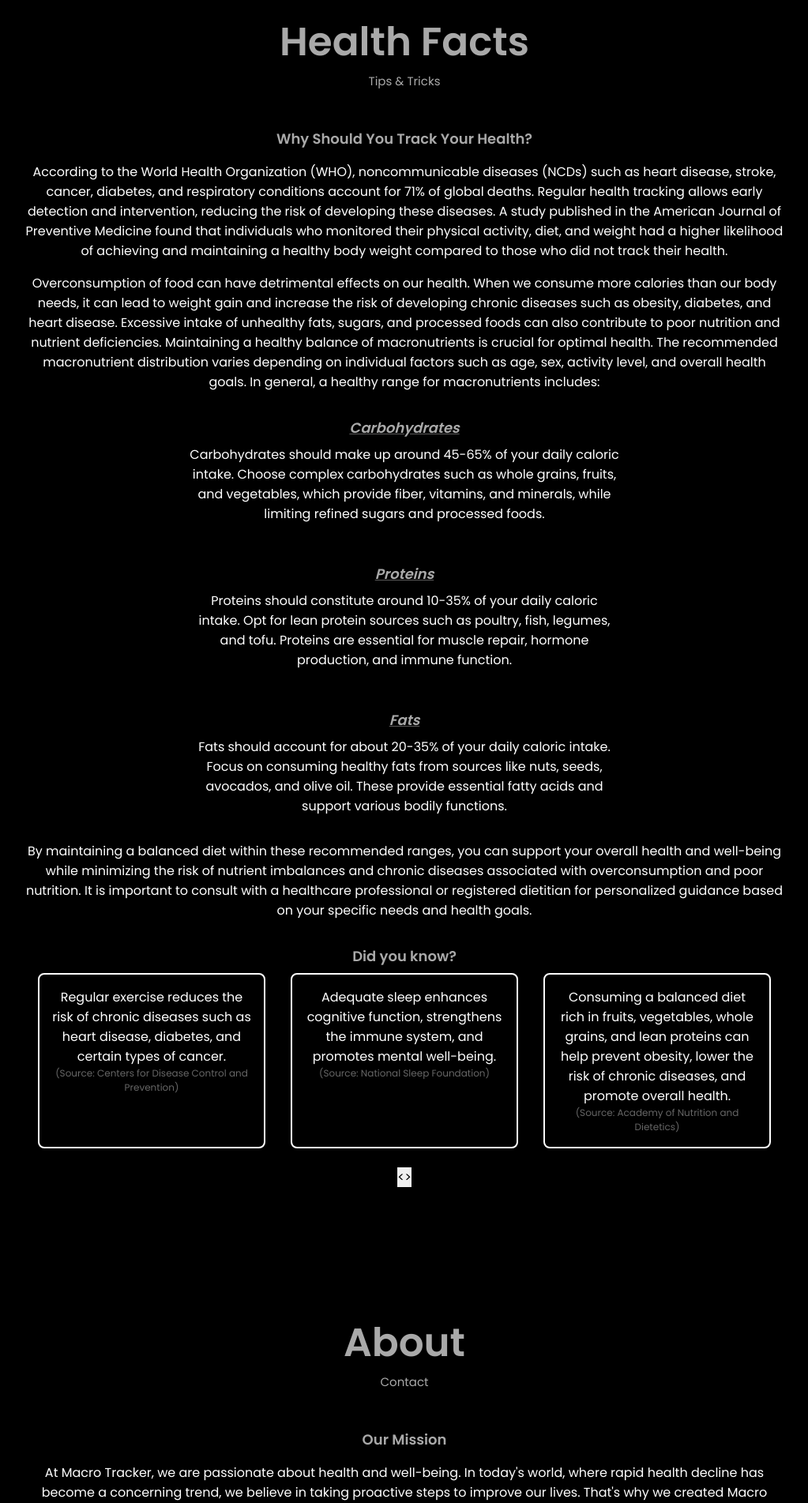
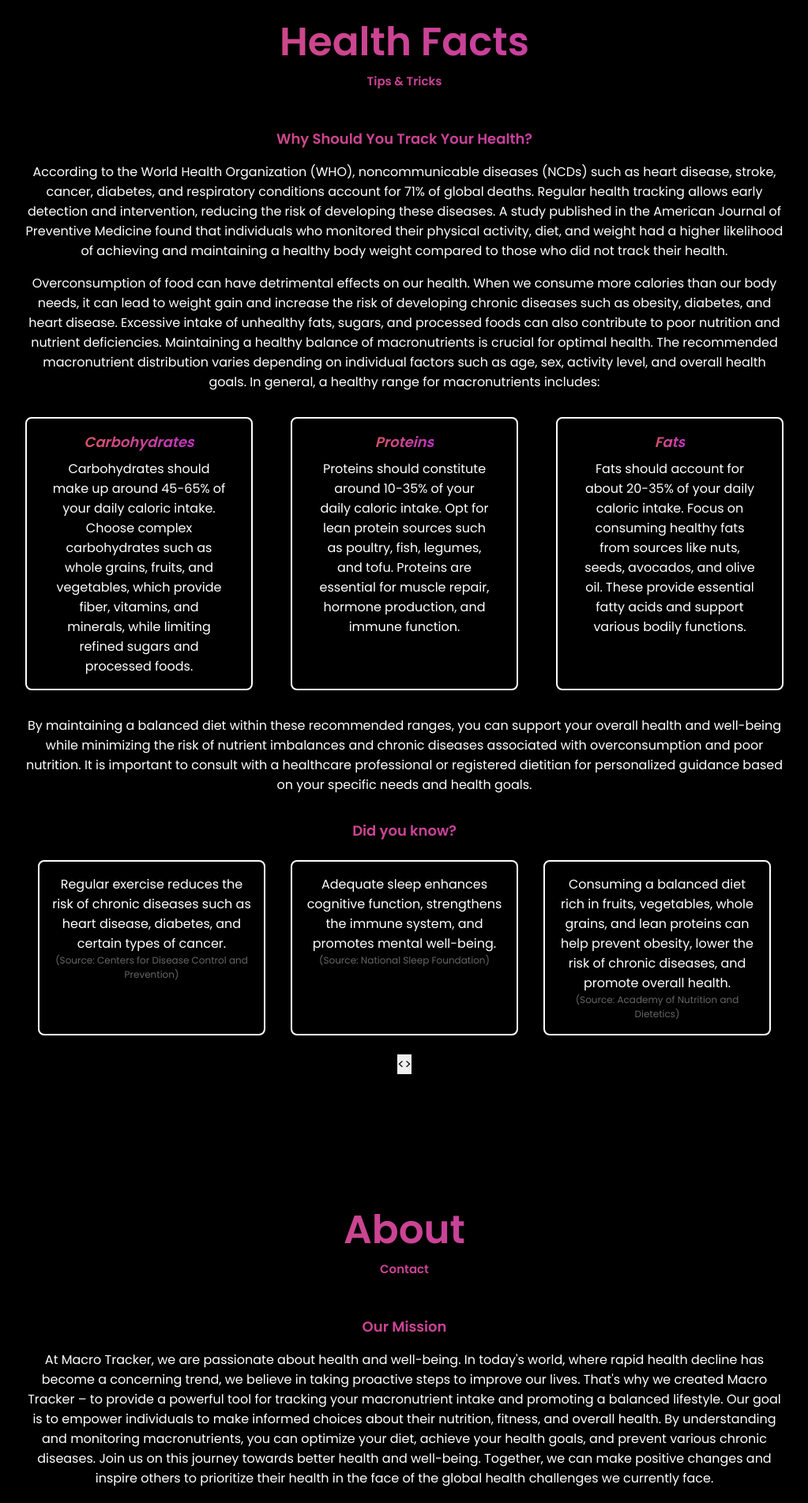
Before and after one commit to Tjrich336/MacroTracker, a React (Create React App) app in the folder website/: page / in a window 1280 px wide. Shown: the part 880-2783 px from the top of the page at 79% size, without its empty margins (128-1151 px from the left). Built offline with nearby package versions, Linux system fonts and the light colour scheme; no server answers.

Commit message:
Design consultation, phase 1: Responsiveness.

```diff
--- a/website/src/components/About/About.jsx
+++ b/website/src/components/About/About.jsx
@@ -42,7 +42,7 @@ function About() {
             By using this website, you acknowledge and accept this disclaimer. If you do not agree, please refrain from using our website.
           </p>
 
-          <h5 className="team">Meet The Team</h5>
+          <h5 className="team">Development Team</h5>
             <p className="team__content">Trevor Richardson</p>
             <p className="team__content">Orin Sparks</p>
             <p className="team__content">Brandon Hach</p>
--- a/website/src/components/About/about.css
+++ b/website/src/components/About/about.css
@@ -1,16 +1,23 @@
 .about__title {
     font-size: 50px;
     font-weight: bold;
-    color: darkgray;
     text-align: center;
     margin-top: 2rem;
+    background-image: linear-gradient(to right, rgb(213, 83, 104), rgb(192, 52, 192));
+    -webkit-background-clip: text;
+    background-clip: text;
+    color: transparent;
 }
 
 .about__subtitle {
     font-size: 15px;
-    color: darkgray;
+    font-weight: bold;
     text-align: center;
     display: block;
+    background-image: linear-gradient(to right, rgb(213, 83, 104), rgb(192, 52, 192));
+    -webkit-background-clip: text;
+    background-clip: text;
+    color: transparent;
 }
 
 .content__title {
@@ -18,6 +25,10 @@
     font-size: large;
     font-weight: bold;
     text-align: center;
+    background-image: linear-gradient(to right, rgb(213, 83, 104), rgb(192, 52, 192));
+    -webkit-background-clip: text;
+    background-clip: text;
+    color: transparent;
 }
 
 .content {
@@ -30,21 +41,21 @@
 
 .team {
     margin-top: 2rem;
-    font-size: large;
+    font-size: medium;
     font-weight: bold;
     text-align: center;
 }
 
 .team__content {
     margin-top: 1rem;
+    font-size: small;
     text-align: center;
     color: white;
-    text-decoration: underline;
 }
 
 .disclaimer {
-    margin-top: 2rem;
-    font-size: large;
+    margin-top: 1rem;
+    font-size: medium;
     font-weight: bold;
     text-align: center;
 }
@@ -53,7 +64,7 @@
     color: white;
     text-align: center;
     font-size: smaller;
-    margin-top: 1rem;
+    margin-top: 0.5rem;
     margin-left: 10rem;
     margin-right: 10rem;
 }
@@ -64,6 +75,10 @@
     font-size: xx-large;
     font-weight: bold;
     text-align: center;
+    background-image: linear-gradient(to right, rgb(213, 83, 104), rgb(192, 52, 192));
+    -webkit-background-clip: text;
+    background-clip: text;
+    color: transparent;
 }
 
 .form {
@@ -118,4 +133,5 @@
     box-shadow: inset 0 0 0 2px black;
     background: linear-gradient(to right, rgb(213, 83, 104),rgb(192, 52, 192));
     color: white;
+    font-weight: bold;
 }
--- a/website/src/components/Header/header.css
+++ b/website/src/components/Header/header.css
@@ -17,10 +17,13 @@
 
 .nav__logo,
 .nav__toggle {
-    color: darkgray;
     font-weight: bold;
     font-size: large;
     margin-right: auto;
+    background-image: linear-gradient(to right, rgb(213, 83, 104), rgb(192, 52, 192));
+    -webkit-background-clip: text;
+    background-clip: text;
+    color: transparent;
 }
 
 .nav__list {
--- a/website/src/components/HealthFacts/HealthFacts.jsx
+++ b/website/src/components/HealthFacts/HealthFacts.jsx
@@ -117,14 +117,18 @@ function HealthFacts() {
             Overconsumption of food can have detrimental effects on our health. When we consume more calories than our body needs, it can lead to weight gain and increase the risk of developing chronic diseases such as obesity, diabetes, and heart disease. Excessive intake of unhealthy fats, sugars, and processed foods can also contribute to poor nutrition and nutrient deficiencies.
             Maintaining a healthy balance of macronutrients is crucial for optimal health. The recommended macronutrient distribution varies depending on individual factors such as age, sex, activity level, and overall health goals. In general, a healthy range for macronutrients includes:
             <li className="para__facts">
+              <div className="macro-box">
                 <span className="category">Carbohydrates</span>
                 <span className="cat__content">Carbohydrates should make up around 45-65% of your daily caloric intake. Choose complex carbohydrates such as whole grains, fruits, and vegetables, which provide fiber, vitamins, and minerals, while limiting refined sugars and processed foods.</span>
-              <br/><br/>
+              </div>
+              <div className="macro-box">
                 <span className="category">Proteins</span>
                 <span className="cat__content">Proteins should constitute around 10-35% of your daily caloric intake. Opt for lean protein sources such as poultry, fish, legumes, and tofu. Proteins are essential for muscle repair, hormone production, and immune function.</span>
-              <br/><br/>
+              </div>
+              <div className="macro-box">
                 <span className="category">Fats</span>
                 <span className="cat__content">Fats should account for about 20-35% of your daily caloric intake. Focus on consuming healthy fats from sources like nuts, seeds, avocados, and olive oil. These provide essential fatty acids and support various bodily functions.</span>
+              </div>
             </li>
             By maintaining a balanced diet within these recommended ranges, you can support your overall health and well-being while minimizing the risk of nutrient imbalances and chronic diseases associated with overconsumption and poor nutrition. It is important to consult with a healthcare professional or registered dietitian for personalized guidance based on your specific needs and health goals.
           </li>
--- a/website/src/components/HealthFacts/healthfacts.css
+++ b/website/src/components/HealthFacts/healthfacts.css
@@ -1,16 +1,24 @@
 .healthfacts__title {
   font-size: 50px;
   font-weight: bold;
-  color: darkgray;
   text-align: center;
   margin-top: 2rem;
+  background-image: linear-gradient(to right, rgb(213, 83, 104), rgb(192, 52, 192));
+  -webkit-background-clip: text;
+  background-clip: text;
+  color: transparent;
 }
+
 
 .healthfacts__subtitle {
   font-size: 15px;
-  color: darkgray;
+  font-weight: bold;
   text-align: center;
   display: block;
+  background-image: linear-gradient(to right, rgb(213, 83, 104), rgb(192, 52, 192));
+  -webkit-background-clip: text;
+  background-clip: text;
+  color: transparent;
 }
 
 .content__title {
@@ -19,6 +27,10 @@
   text-align: center;
   font-size: large;
   font-weight: bolder;
+  background-image: linear-gradient(to right, rgb(213, 83, 104), rgb(192, 52, 192));
+  -webkit-background-clip: text;
+  background-clip: text;
+  color: transparent;
 }
 
 .healthfacts__content {
@@ -34,25 +46,42 @@
 }
 
 .para__facts {
+  display: flex;
+  justify-content: space-between;
+  flex-wrap: wrap;
+}
+
+.macro-box {
+  flex-basis: 30%;
+  box-sizing: border-box;
+  border: 2px solid white;
+  padding: 1rem;
+  border-radius: 0.5rem;
+  margin: 0.5rem 0;
   margin-top: 2rem;
   margin-bottom: 2rem;
+  text-align: center;
+  display: inline-block;
+  vertical-align: top;
 }
 
 .category {
   display: center;
   font-weight: bold;
-  color: darkgray;
   font-size: large;
-  text-decoration: underline rgb(91, 90, 90);
   font-style: italic;
+  background-image: linear-gradient(to right, rgb(213, 83, 104), rgb(192, 52, 192));
+  -webkit-background-clip: text;
+  background-clip: text;
+  color: transparent;
 }
 
 .cat__content {
   display: block;
   text-align: center;
   margin-top: 0.5rem;
-  margin-left: 13rem;
-  margin-right: 13rem;
+  margin-left: 1rem;
+  margin-right: 1rem;
 }
 
 .cat-content {
@@ -62,8 +91,13 @@
 
 .carousel__title {
   margin-top: 2rem;
+  margin-bottom: 1rem;
   color: darkgray;
   font-size: large;
+  background-image: linear-gradient(to right, rgb(213, 83, 104), rgb(192, 52, 192));
+  -webkit-background-clip: text;
+  background-clip: text;
+  color: transparent;
 }
 
 .healthfacts__carousel {
--- a/website/src/components/Login/login.css
+++ b/website/src/components/Login/login.css
@@ -1,16 +1,22 @@
 .login__title {
     font-size: 50px;
     font-weight: bold;
-    color: darkgray;
     text-align: center;
     margin-top: 5rem;
+    background-image: linear-gradient(to right, rgb(213, 83, 104), rgb(192, 52, 192));
+    -webkit-background-clip: text;
+    background-clip: text;
+    color: transparent;
   }
 
   .login__subtitle {
     font-size: 15px;
-    color: darkgray;
     text-align: center;
     display: block;
+    background-image: linear-gradient(to right, rgb(213, 83, 104), rgb(192, 52, 192));
+    -webkit-background-clip: text;
+    background-clip: text;
+    color: transparent;
   }
 
   .login {
--- a/website/src/components/Login/signup.css
+++ b/website/src/components/Login/signup.css
@@ -1,16 +1,22 @@
 .signup__title {
     font-size: 50px;
     font-weight: bold;
-    color: darkgray;
     text-align: center;
     margin-top: 5rem;
+    background-image: linear-gradient(to right, rgb(213, 83, 104), rgb(192, 52, 192));
+    -webkit-background-clip: text;
+    background-clip: text;
+    color: transparent;
 }
 
 .signup__subtitle {
     font-size: 15px;
-    color: darkgray;
     text-align: center;
     display: block;
+    background-image: linear-gradient(to right, rgb(213, 83, 104), rgb(192, 52, 192));
+    -webkit-background-clip: text;
+    background-clip: text;
+    color: transparent;
 }
 
 .signup {
--- a/website/src/components/UserDashBoard/userdashboard.css
+++ b/website/src/components/UserDashBoard/userdashboard.css
@@ -1,17 +1,24 @@
 .userdashboard__title {
 	font-size: 50px;
 	font-weight: bold;
-	color: darkgray;
 	text-align: center;
 	margin-top: 5rem;
+	background-image: linear-gradient(to right, rgb(213, 83, 104), rgb(192, 52, 192));
+  	-webkit-background-clip: text;
+  	background-clip: text;
+  	color: transparent;
 }
 
 .signedInAs {
 	font-size: 15px;
-	color: darkgray;
+	font-weight: bold;
 	text-align: center;
 	display: block;
 	margin-bottom: 3rem;
+	background-image: linear-gradient(to right, rgb(213, 83, 104), rgb(192, 52, 192));
+  	-webkit-background-clip: text;
+  	background-clip: text;
+  	color: transparent;
 }
 
 .button_container {
```
Lines whose indentation alone changed are shown as unchanged.
